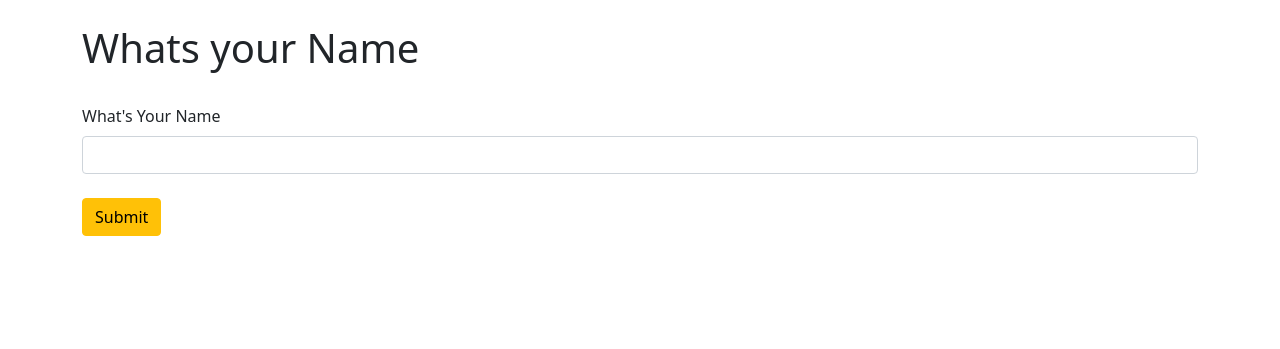
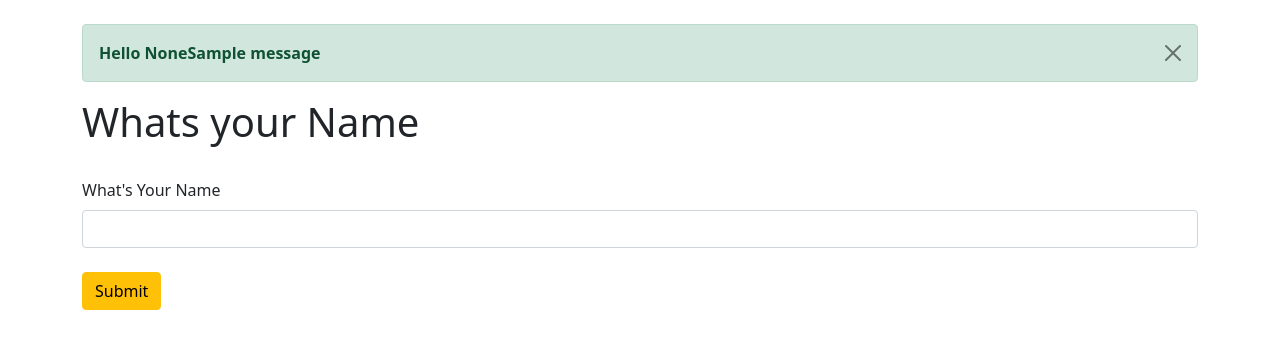
Before and after one commit to renzo031109/Flask, a Flask app: page /name in a window 1280 px wide. Shown: the part 56-405 px from the top of the page. Run offline with Flask 3, Linux system fonts and the light colour scheme; one stand-in notice (Sample message) is shown.

Commit message:
Messages with Flask

```diff
--- a/hello.py
+++ b/hello.py
@@ -1,4 +1,4 @@
-from flask import Flask, render_template
+from flask import Flask, render_template, flash
 from flask_wtf import FlaskForm
 from wtforms import StringField, SubmitField
 from wtforms.validators import DataRequired
@@ -19,6 +19,7 @@
     #return "<h1> Hello Renan </h1>"
     first_name = "Renan"
     stuff = "<strong> Hello Guyss!!! </strong>"
+    flash("Welcome to the jungle")
 
     family = ["Renan", "Uriel", "Renan", "Rain",50]
 
@@ -49,6 +50,8 @@
     if form.validate_on_submit():
         name = form.name.data
         form.name.data = ''
+        flash("Form Submitted Successfully")
+
     return render_template("name.html",
                            name = name,
                            form = form)
--- a/templates/index.html
+++ b/templates/index.html
@@ -2,7 +2,6 @@
 {% extends 'base.html' %}
 
 {% block content %}
-
 
     <h1>Hello  WOrld!!!</h1>
     <h2> The best</h2>
--- a/templates/name.html
+++ b/templates/name.html
@@ -2,6 +2,14 @@
 {% extends 'base.html' %}
 
 {% block content %}
+
+{% for message in get_flashed_messages() %}
+    <div class="alert alert-success alert-dismissible fade show" role="alert">
+        <strong>Hello {{ name  }}{{ message }}</strong>
+        <button type="button" class="btn-close" data-bs-dismiss="alert" aria-label="Close"></button>
+    </div>
+
+{% endfor %}
 
 {% if name %}
     <h1>Hello {{ name }} !! </h1>
```
